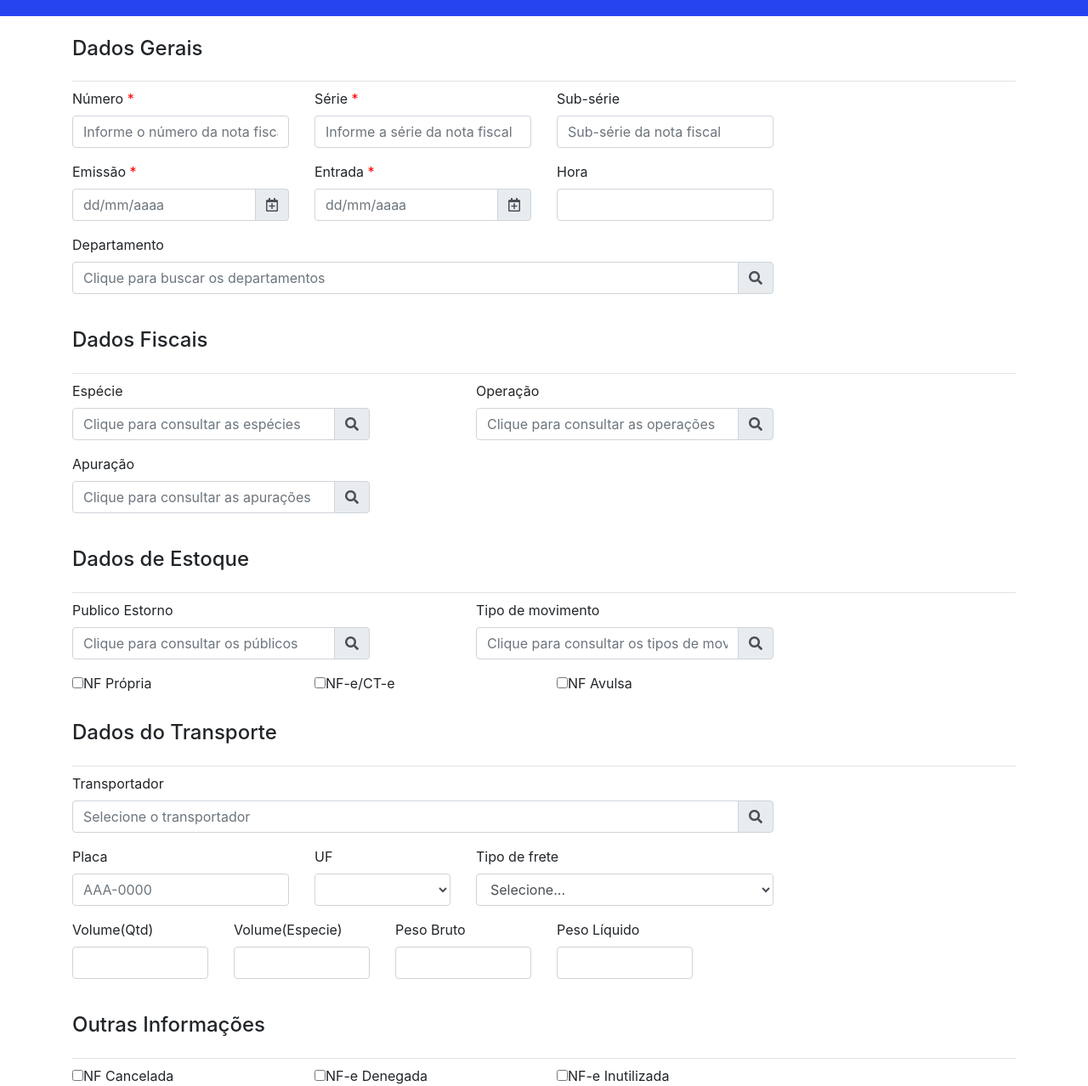
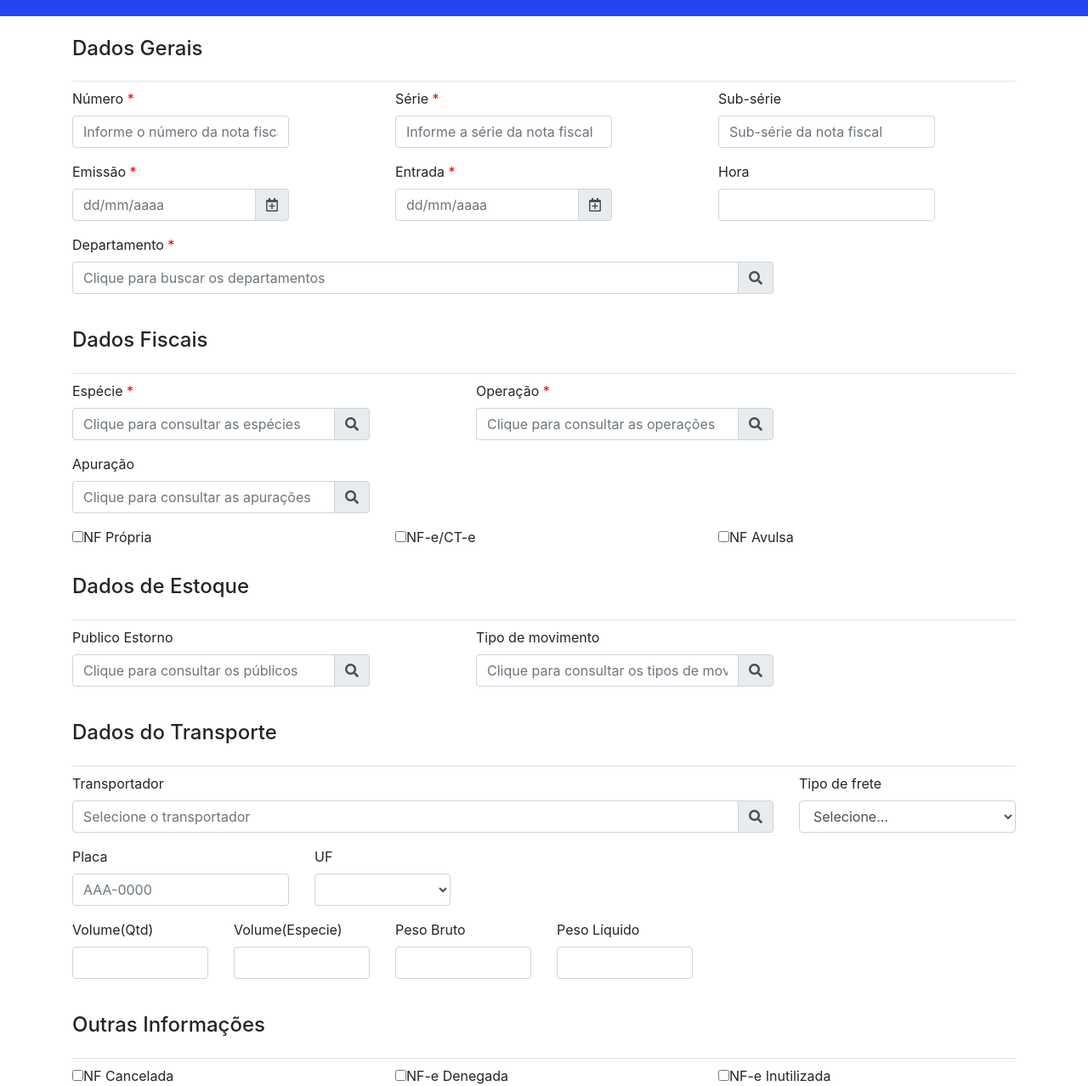
Before and after one commit to pablocordeiro/Projeto-Final-NFEntrada, a plain HTML site: page index.html in a window 1280 px wide. Shown: the part 63-1341 px from the top of the page at 85% size. Drawn offline with nearby package versions, Linux system fonts and the light colour scheme.

Commit message:
Alterações visuais e requireds

```diff
--- a/index.html
+++ b/index.html
@@ -25,11 +25,13 @@
                         <label class="required" for="numero">Número</label>
                         <input type="text" class="form-control  js-number" id="numero" placeholder="Informe o número da nota fiscal" required>
                     </div>
+                    <div class="col-md-1"></div>
 
                     <div class="form-group col-12 col-md-3">
                         <label class="required" for="serie">Série</label>
                         <input type="text" maxlength="5" class="form-control" id="serie" placeholder="Informe a série da nota fiscal" required>
                     </div>
+                    <div class="col-md-1"></div>
 
                     <div class="form-group col-12 col-md-3">
                         <label for="subserie">Sub-série</label>
@@ -50,19 +52,21 @@
                             </div>
                         </div>
                     </div>
+                    <div class="col-md-1"></div>
 
                     <div class="form-group col-12 col-md-3">
                         <label for="dtentrada" class="required">Entrada</label>
                         <!-- <input type="text" class="form-control" id="dtentrada"> -->
                         <div class="input-group  date  js-datepicker">
-                            <input type="text" name="dtemissao" id="dtentrada" class="form-control"  placeholder="dd/mm/aaaa" autocomplete="off">
+                            <input type="text" name="dtemissao" id="dtentrada" class="form-control"  placeholder="dd/mm/aaaa" autocomplete="off" required>
                             <div class="input-group-append">
                                 <div class="input-group-text">
-                                    <span class="far fa-calendar-plus "></span>
+                                    <span class="far fa-calendar-plus"></span>
                                 </div>
                             </div>
                         </div>
                     </div>
+                    <div class="col-md-1"></div>
 
                     <div class="form-group col-12 col-md-3">
                         <label for="hrentrada">Hora</label>
@@ -70,11 +74,11 @@
                     </div>
 
                     <div class="form-group col-12 col-md-9">
-                        <label class="control-label" for="departamento">Departamento</label>
+                        <label class="control-label  required" for="departamento">Departamento</label>
                         <div class="input-group">
                             <input type="text" hidden name="codigoDepartamento" id="codigoDepartamento">
                             <div class="input-group">
-                                <input type="text" value="" class="form-control" name="departamento" id="departamento" placeholder="Clique para buscar os departamentos">
+                                <input type="text" value="" class="form-control" name="departamento" id="departamento" placeholder="Clique para buscar os departamentos" required>
                                 <div class="input-group-append">
                                     <div class="input-group-text" data-toggle="modal" data-target="#modalDepartamento">
                                         <i class="fas fa-search"></i>
@@ -88,11 +92,11 @@
                 <h4 class="mt-4 border-bottom pb-4">Dados Fiscais</h4>
                 <div class="row">
                     <div class="form-group col-12 col-md-4">
-                        <label class="control-label" for="especie">Espécie</label>
+                        <label class="control-label  required" for="especie">Espécie</label>
                         <div class="input-group">
                             <input type="text" hidden name="codigoEspecie" id="codigoEspecie">
                             <div class="input-group">
-                                <input type="text" value="" class="form-control" name="especie" id="especie"  placeholder="Clique para consultar as espécies">
+                                <input type="text" value="" class="form-control" name="especie" id="especie"  placeholder="Clique para consultar as espécies" required>
                                 <div class="input-group-append">
                                     <div class="input-group-text" data-toggle="modal" data-target="#modalEspecie">
                                         <i class="fas fa-search"></i>
@@ -103,11 +107,11 @@
                     </div>
                     <div class="col-md-1"></div>
                     <div class="form-group col-12 col-md-4">
-                        <label class="control-label" for="operacao">Operação</label>
+                        <label class="control-label  required" for="operacao">Operação</label>
                         <div class="input-group">
                             <input type="text" hidden name="codigoOperacao" id="codigoOperacao">
                             <div class="input-group">
-                                <input type="text" value="" class="form-control" name="operacao" id="operacao" placeholder="Clique para consultar as operações">
+                                <input type="text" value="" class="form-control" name="operacao" id="operacao" placeholder="Clique para consultar as operações" required>
                                 <div class="input-group-append">
                                     <div class="input-group-text" data-toggle="modal" data-target="#modalOperacao">
                                         <i class="fas fa-search"></i>
@@ -130,6 +134,11 @@
                             </div>
                         </div>
                     </div>
+                </div>
+                <div class="row">
+                    <label class="checkbox-inline col-12 col-md-4"><input type="checkbox" value="">NF Própria</label>
+                    <label class="checkbox-inline col-12 col-md-4"><input type="checkbox" value="">NF-e/CT-e</label>
+                    <label class="checkbox-inline col-12 col-md-4"><input type="checkbox" value="">NF Avulsa</label>
                 </div>
 
                 <h4 class="mt-4 border-bottom pb-4">Dados de Estoque</h4>
@@ -166,14 +175,6 @@
                     </div>
                 </div>
 
-                <div class="row">
-                    <label class="checkbox-inline col-12 col-md-3"><input type="checkbox" value="">NF Própria</label>
-                    <label class="checkbox-inline col-12 col-md-3"><input type="checkbox" value="">NF-e/CT-e</label>
-                    <label class="checkbox-inline col-12 col-md-3"><input type="checkbox" value="">NF Avulsa</label>
-                </div>
-                <div class="row">
-                </div>
-
 
                 <h4 class="mt-4 border-bottom pb-4">Dados do Transporte</h4>
 
@@ -192,6 +193,18 @@
                             </div>
                         </div>
                     </div>
+                    <div class="form-group col-12 col-md-3">
+                        <label for="tipofrete">Tipo de frete</label>
+                        <select class="form-control" id="tipofrete">
+                            <option>Selecione...</option>
+                            <option>Por conta do emitente</option>
+                            <option>Por conta do destinatário</option>
+                            <option>Por conta de terceiros</option>
+                            <option>Própria remetente</option>
+                            <option>Própria destinatário</option>
+                            <option>Sem frete</option>
+                        </select>
+                    </div>
 
                 </div>
                 <div class="row">
@@ -209,18 +222,6 @@
                             <option>PE</option>
                             <option>SP</option>
                             <option>RJ</option>
-                        </select>
-                    </div>
-                    <div class="form-group col-12 col-md-4">
-                        <label for="tipofrete">Tipo de frete</label>
-                        <select class="form-control" id="tipofrete">
-                            <option>Selecione...</option>
-                            <option>Por conta do emitente</option>
-                            <option>Por conta do destinatário</option>
-                            <option>Por conta de terceiros</option>
-                            <option>Própria remetente</option>
-                            <option>Própria destinatário</option>
-                            <option>Sem frete</option>
                         </select>
                     </div>
 
@@ -252,9 +253,9 @@
                 <h4 class="mt-4 border-bottom pb-4">Outras Informações</h4>
 
                 <div class="row">
-                    <label class="checkbox-inline col-12 col-md-3"><input type="checkbox" value="">NF Cancelada</label>
-                    <label class="checkbox-inline col-12 col-md-3"><input type="checkbox" value="">NF-e Denegada</label>
-                    <label class="checkbox-inline col-12 col-md-3"><input type="checkbox" value="">NF-e Inutilizada</label>
+                    <label class="checkbox-inline col-12 col-md-4"><input type="checkbox" value="">NF Cancelada</label>
+                    <label class="checkbox-inline col-12 col-md-4"><input type="checkbox" value="">NF-e Denegada</label>
+                    <label class="checkbox-inline col-12 col-md-4"><input type="checkbox" value="">NF-e Inutilizada</label>
                 </div>
 
                 <div class="row">
```
